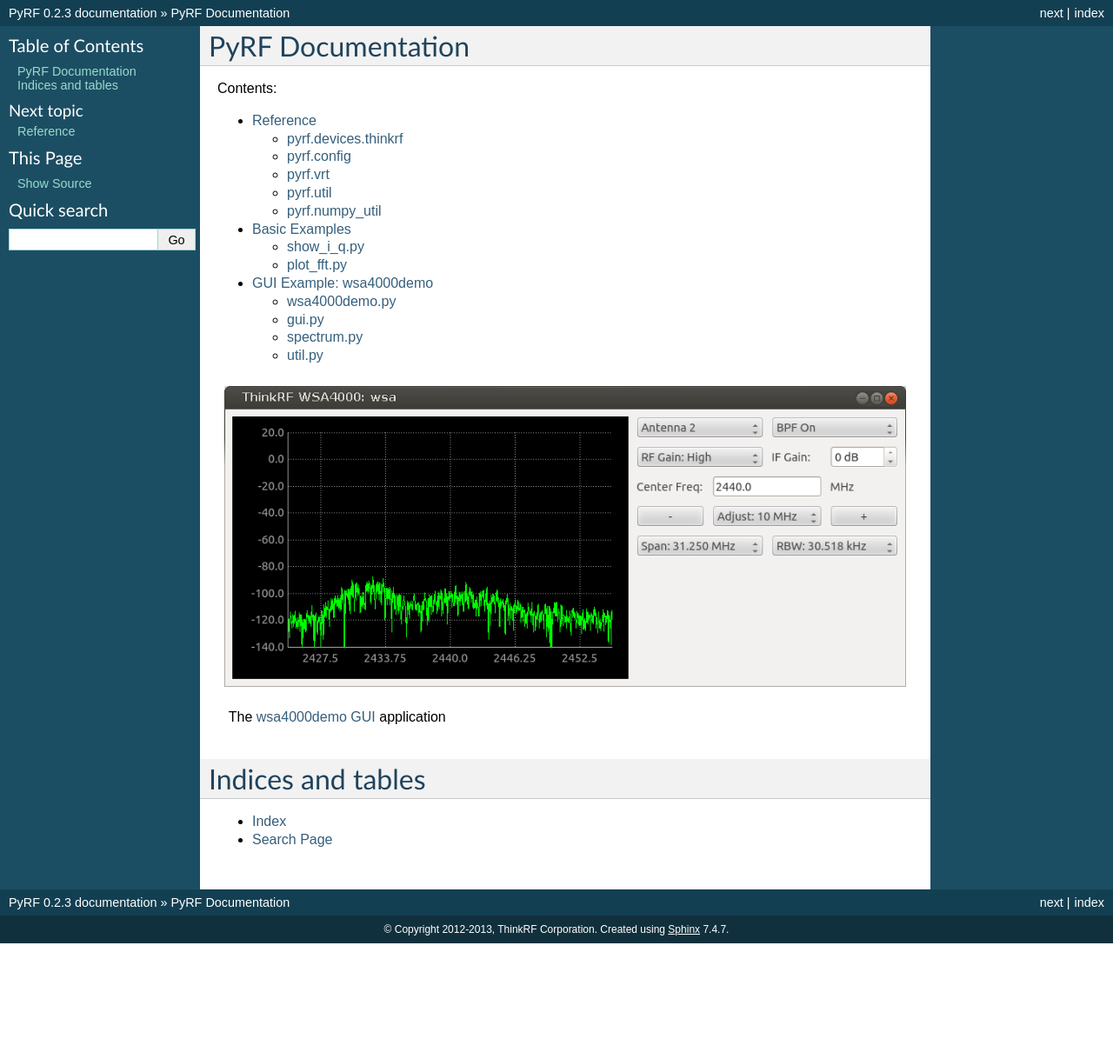
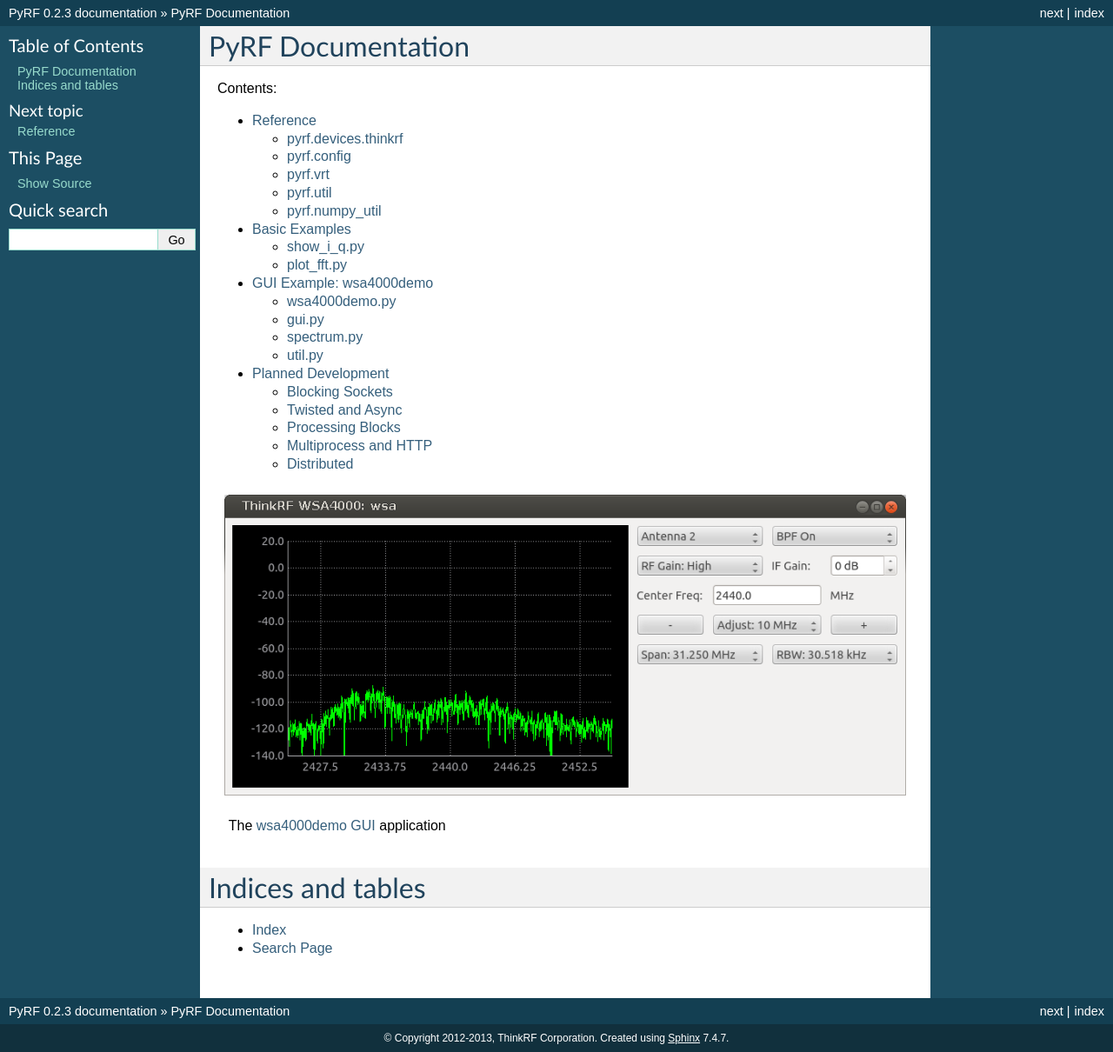
Before and after one commit to pyrf/pyrf, a Sphinx documentation site: the page built from docs/index.rst, in a window 1280 px wide. Shown: the whole page at 87% size. Built offline with Sphinx 7.4.7, drawn with Linux system fonts in a browser that asks for light colours; before the commit the page ends 1085 px from its top, so only the background shows below that; some of the changed lines change nothing that is shown.

Commit message:
planned feature docs

```diff
--- a/docs/conf.py
+++ b/docs/conf.py
@@ -25,7 +25,7 @@
 
 # Add any Sphinx extension module names here, as strings. They can be extensions
 # coming with Sphinx (named 'sphinx.ext.*') or your custom ones.
-extensions = ['sphinx.ext.autodoc']
+extensions = ['sphinx.ext.autodoc', 'sphinx.ext.graphviz']
 
 # Add any paths that contain templates here, relative to this directory.
 templates_path = ['_templates']
--- a/docs/index.rst
+++ b/docs/index.rst
@@ -10,6 +10,7 @@
    reference
    examples
    gui
+   plans
 
 .. figure:: wsa4000demo.png
    :alt: wsa4000demo screen shot
--- /dev/null
+++ b/docs/plans.rst
@@ -0,0 +1,127 @@
+
+Planned Development
+===================
+
+Blocking Sockets
+----------------
+
+This library will continue to be usable in a simple
+blocking-socket manner the way the current GUI example does.
+
+Simple data capture and processing needs can be accomplished
+with few lines of code.
+
+Twisted and Async
+-----------------
+
+The device API is being extended so that it can also work with a
+provided non-blocking `Twisted <http://twistedmatrix.com/>`_ API,
+or any other async library the user chooses to add support for.
+
+The simplest Twisted use will have all processing blocks in the same
+process, much like the current GUI example but without the problem
+of the UI freezing when no data is arriving from the device.  This mode
+is the simplest for the programmer and incurrs no cost for passing data
+from one processing block to the next.
+
+.. graphviz::
+
+   digraph processing {
+      WSA4000 [shape=box];
+      WSA4000 -> FFT;
+      FFT -> calibrate;
+      calibrate -> spectrum;
+      spectrum [shape=box];
+   }
+
+
+.. code-block:: python
+
+   wsa = WSA4000(host)
+   fft = fft_block(wsa)
+   calibrate = calibrate_block(fft)
+   spectrum = spectrum_display(calibrate)
+
+
+Processing Blocks
+-----------------
+
+Processing blocks will use Python interfaces based on zope.interface
+to describe connections that may be made from consumer to producer.
+
+Consumers will connect to their configured producers only if they
+are not producers (e.g. a graph renderer) or if all their required
+producer interfaces have consumers connected.
+
+.. graphviz::
+
+   digraph processing {
+      WSA4000 [shape=box];
+      WSA4000 -> FFT [style=dotted];
+      FFT -> calibrate [style=dotted];
+   }
+
+
+.. code-block:: python
+
+   wsa = WSA4000(host)
+   fft = fft_block(wsa)
+   calibrate = calibrate_block(fft)
+
+Multiprocess and HTTP
+---------------------
+
+Using multiple cores for data processing will be accomplished by
+grouping some or all processing blocks into separate processes. These
+processes will pass data with long-polling HTTP requests at the
+boundaries.
+
+HTTP Headers will be used to indicate the type of data/packet being
+sent.  The body will contain the raw packet bytes.
+
+.. graphviz::
+
+   digraph processing {
+      WSA4000_1 [shape=box];
+      WSA4000_2 [shape=box];
+      subgraph cluster1 {
+	 label = "process #1";
+	 FFT_1 -> calibrate_1;
+      }
+      subgraph cluster2 {
+	 label = "process #2";
+	 FFT_2 -> calibrate_2;
+      }
+      WSA4000_1 -> FFT_1;
+      WSA4000_2 -> FFT_2;
+      calibrate_1 -> multi_spectrum;
+      calibrate_2 -> multi_spectrum;
+      multi_spectrum [shape=box];
+   }
+
+
+.. code-block:: python
+
+   process1 = process()
+   process2 = process()
+   wsa1 = WSA4000(host1)
+   fft1 = fft_block(wsa1, proc=process1)
+   calibrate1 = calibrate_block(fft1, proc=process1)
+   wsa2 = WSA4000(host2)
+   fft2 = fft_block(wsa2, proc=process2)
+   calibrate2 = calibrate_block(fft2, proc=process2)
+   multi_spectrum = multi_spectrum_display(calibrate1, calibrate2)
+
+
+Distributed
+-----------
+
+HTTP servers work across different machines without modification.
+Setting up a distributed processing chain across separate machines
+will be possible to set up, but will require some more manual
+configuration than multiprocess configuration.
+
+Authentication between machines is outside the scope of this library.
+
+Extending the process block deployment across machines in an easier
+way (with ssh, for example) is a possible future enhancement.
```
